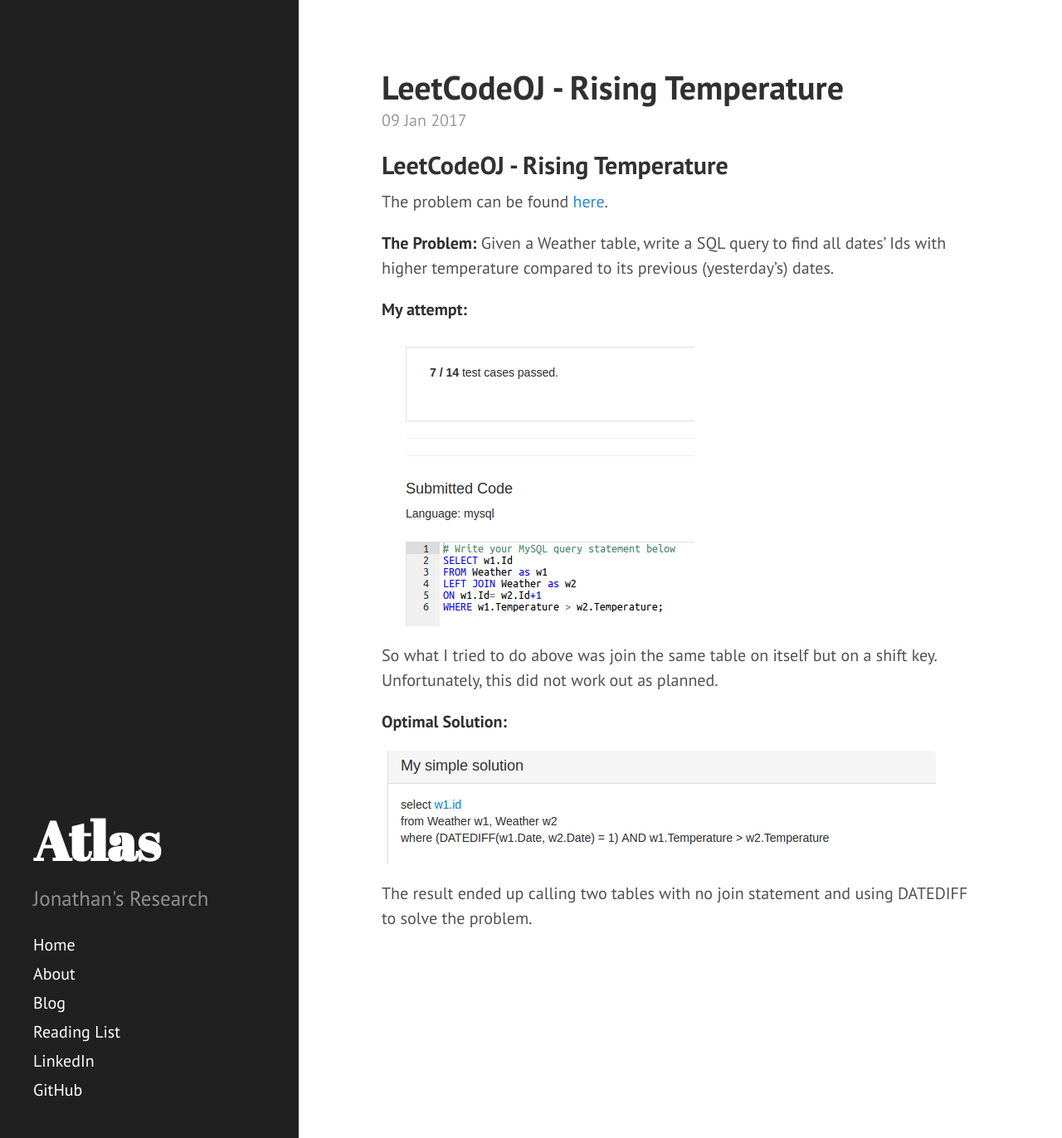
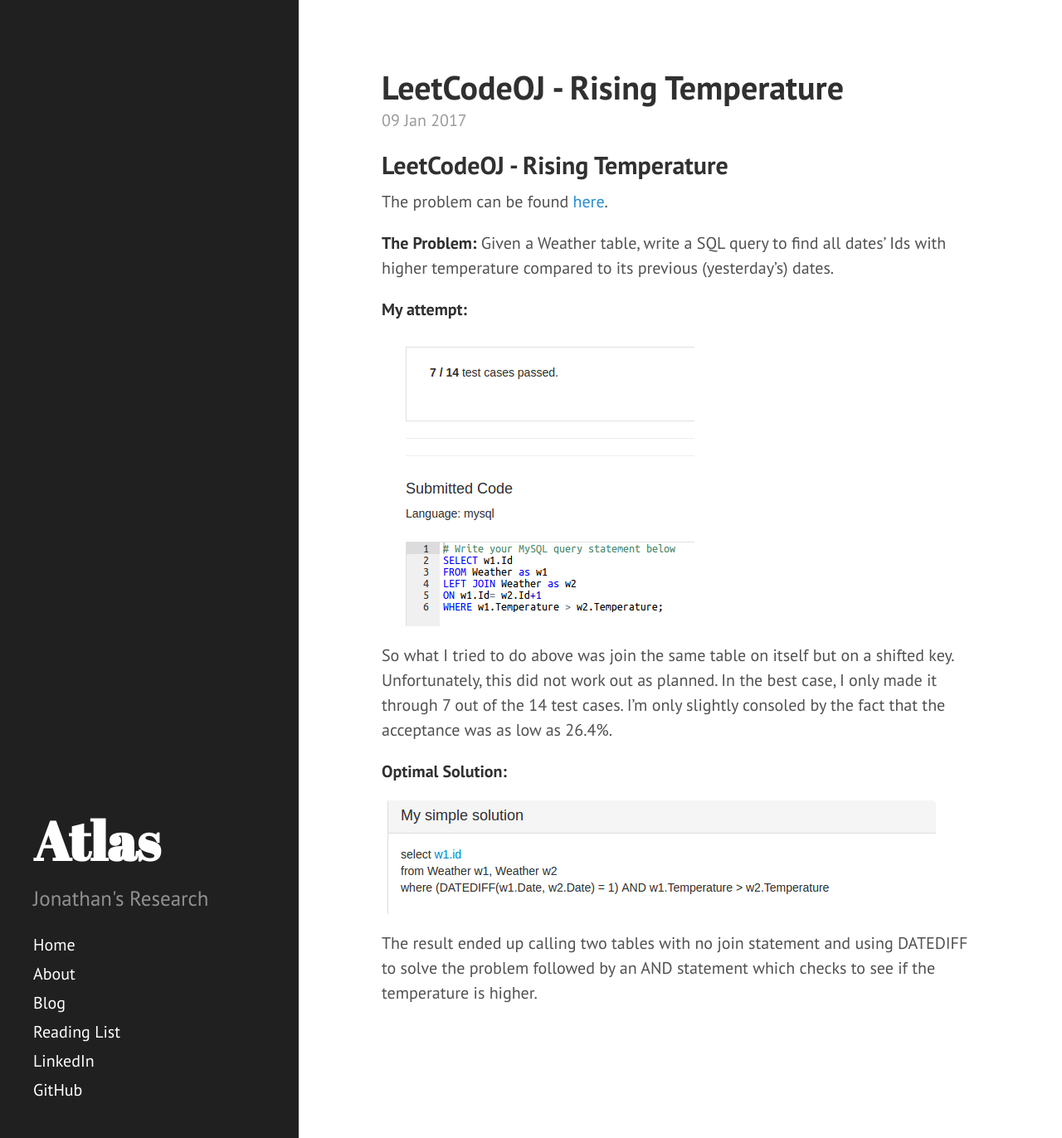
Before and after one commit to JonathanJohann/Research, a Jekyll site: the page built from _posts/Scratch_Pad/2017-01-09-Rising-Temperature.md, in a window 1280 px wide and 1372 px high. Shown: the whole window at 83% size. Built offline with Jekyll 4.4.1, drawn with Linux system fonts in a browser that asks for light colours; Markdown is read by kramdown in place of the engine named in the settings.

Commit message:
Update 2017-01-09-Rising-Temperature.md

```diff
--- a/_posts/Scratch_Pad/2017-01-09-Rising-Temperature.md
+++ b/_posts/Scratch_Pad/2017-01-09-Rising-Temperature.md
@@ -16,10 +16,10 @@
 
 ![png](https://raw.githubusercontent.com/JonathanJohann/Research/master/_posts/Scratch_Pad/Pics/rising_temperature.png)
 
-So what I tried to do above was join the same table on itself but on a shift key. Unfortunately, this did not work out as planned.
+So what I tried to do above was join the same table on itself but on a shifted key. Unfortunately, this did not work out as planned. In the best case, I only made it through 7 out of the 14 test cases. I'm only slightly consoled by the fact that the acceptance was as low as 26.4%.
 
 **Optimal Solution:**
 
 ![png](https://raw.githubusercontent.com/JonathanJohann/Research/master/_posts/Scratch_Pad/Pics/optimal_rising_temp.png)
 
-The result ended up calling two tables with no join statement and using DATEDIFF to solve the problem.
+The result ended up calling two tables with no join statement and using DATEDIFF to solve the problem followed by an AND statement which checks to see if the temperature is higher.
```
